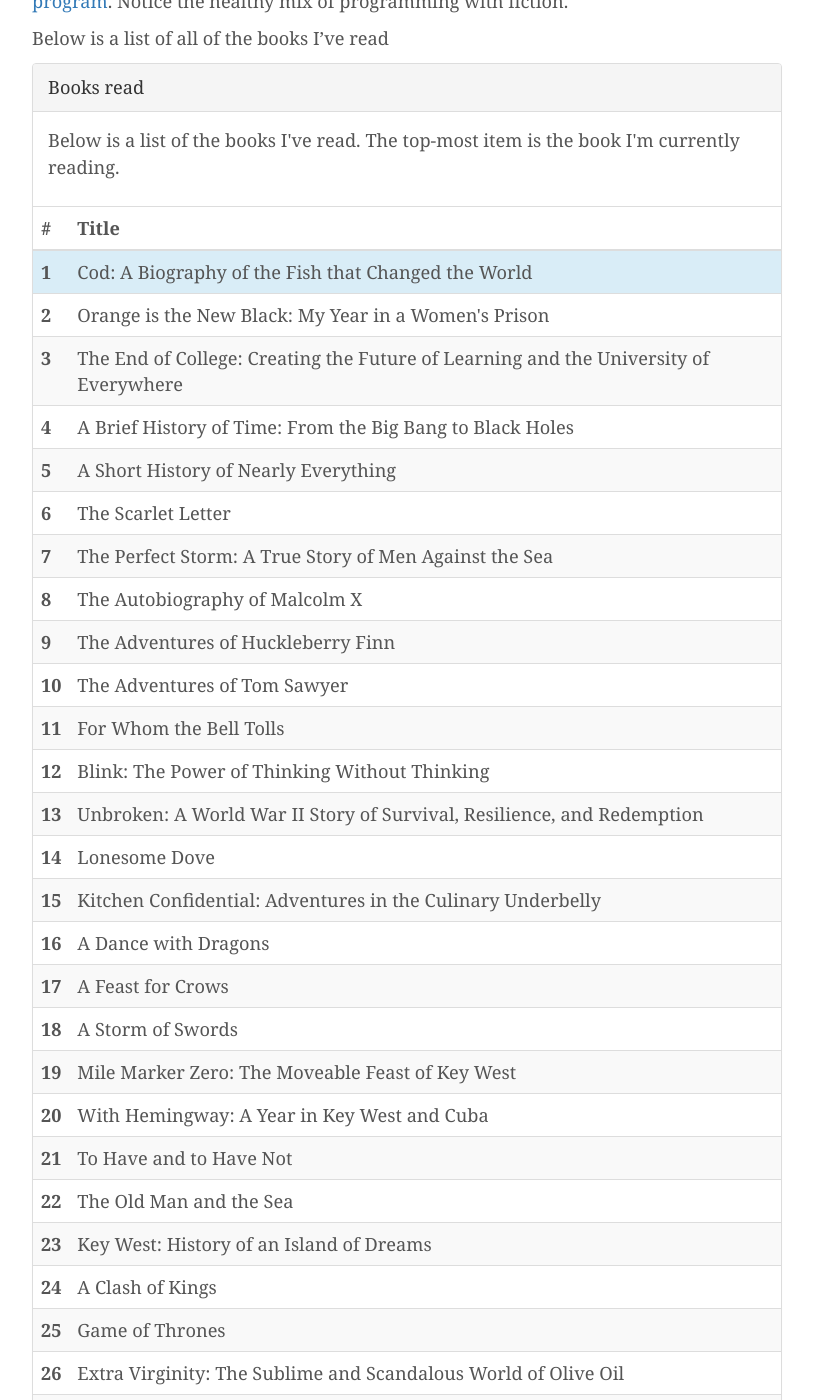
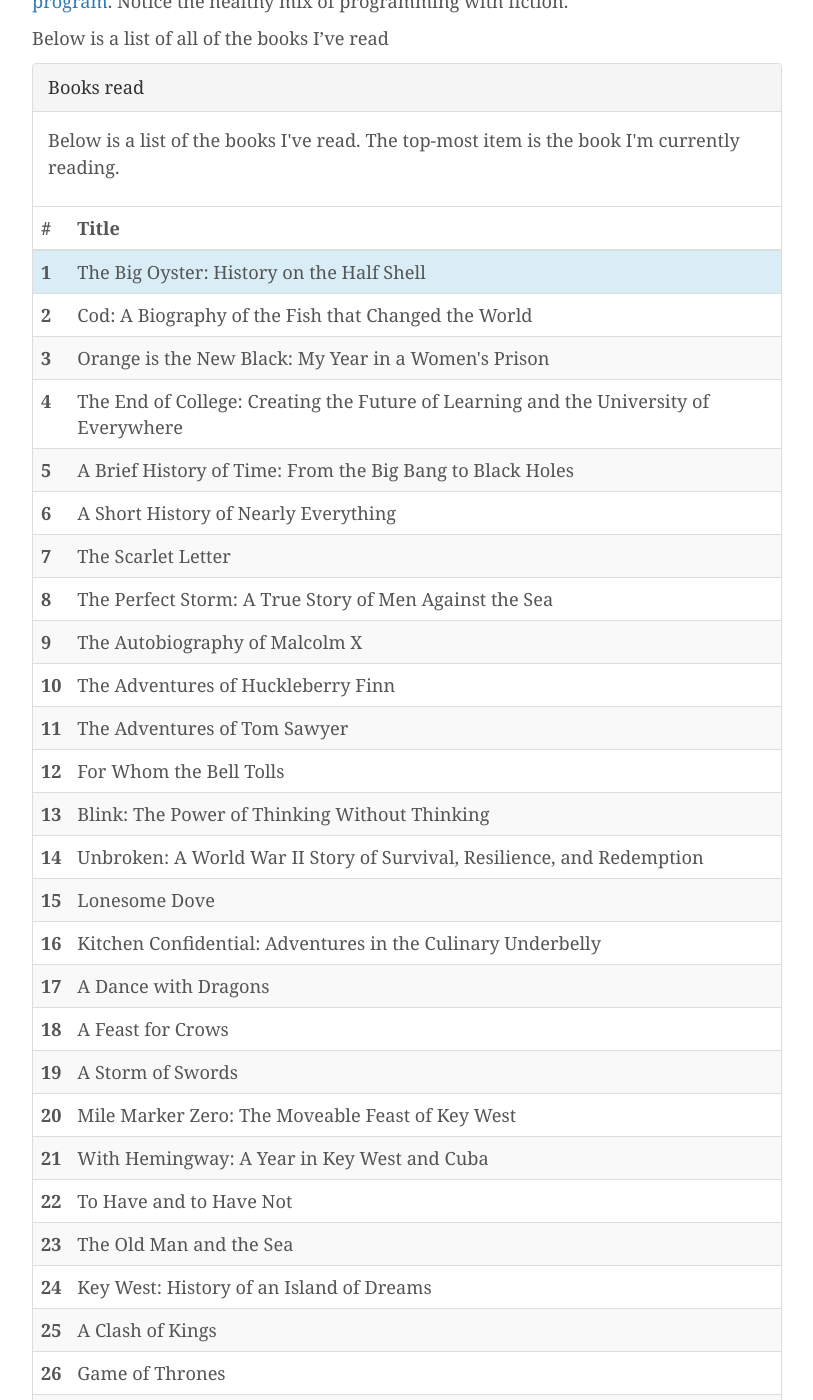
Before and after one commit to jkereako/jkereako.github.io, a Jekyll site: the page built from reading.md, in a window 1280 px wide and 1400 px high, scrolled down 501 px. Shown: the whole window, without its empty margins (38-851 px from the left). Built offline with Jekyll 4.4.1, drawn with Linux system fonts in a browser that asks for light colours; nearby versions of some CDN libraries.

Commit message:
Added another book

```diff
--- a/_data/books.yml
+++ b/_data/books.yml
@@ -1,6 +1,9 @@
+- title: The Big Oyster
+  subtitle: History on the Half Shell
+  active: yes
+
 - title: Cod
   subtitle: A Biography of the Fish that Changed the World
-  active: yes
 
 - title: Orange is the New Black
   subtitle: My Year in a Women's Prison
```
